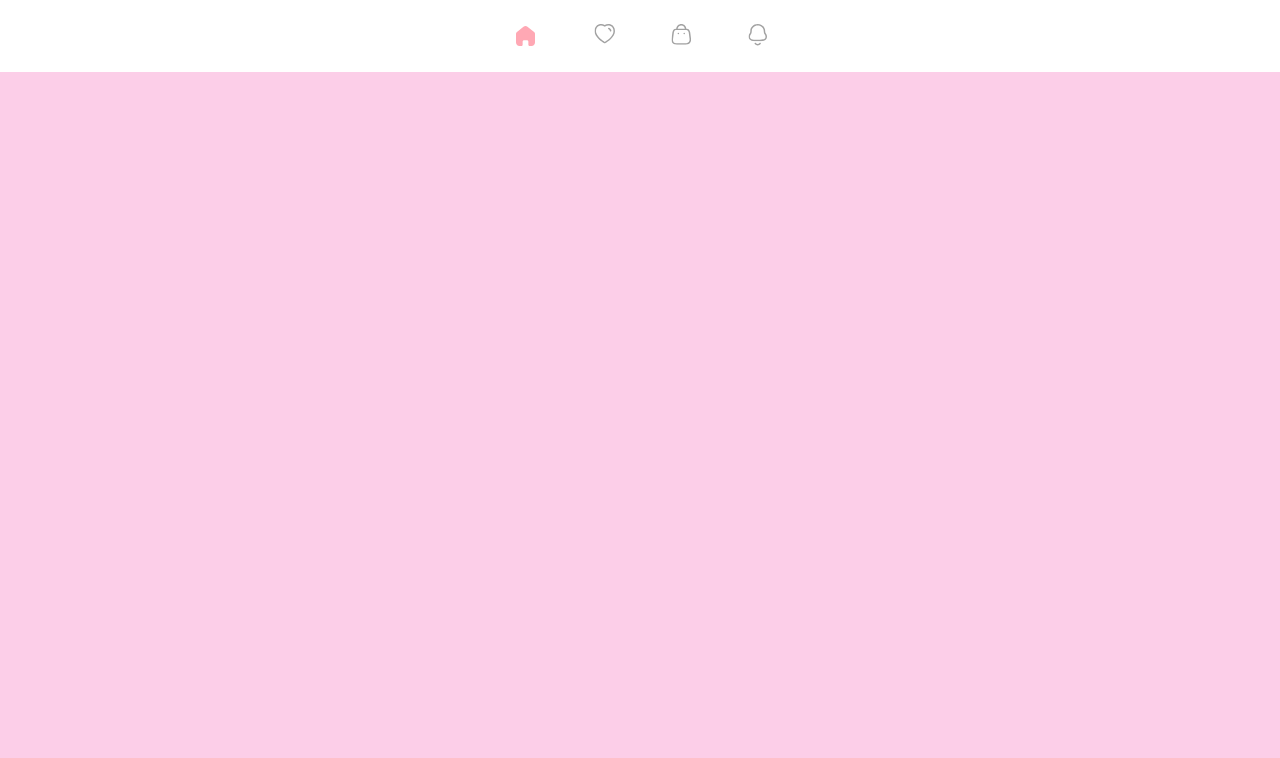
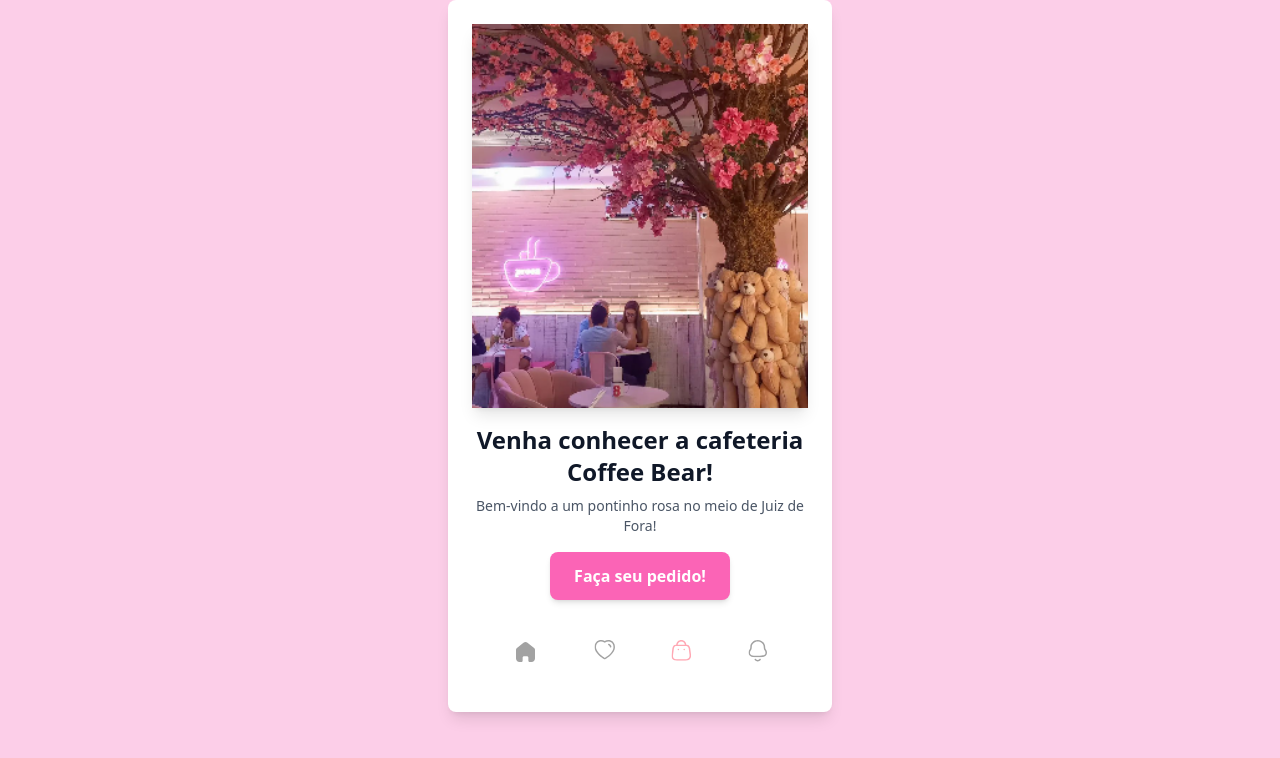
Before and after one commit to Belaginglass/coffeeBear, a website: page src/index.html in a window 1280 px wide. Drawn offline with Linux system fonts and the light colour scheme.

Commit message:
ajustada tela inicial

```diff
--- a/src/index.html
+++ b/src/index.html
@@ -8,14 +8,33 @@
     <link href="./output.css" rel="stylesheet">
 </head>
 
-<body class="bg-pink-200">
+<body class="bg-pink-200 flex flex-col items-center">
+    <!-- Container vertical -->
+    <div class="relative w-full max-w-sm flex flex-col items-center space-y-4 rounded-lg shadow-lg bg-white p-6">
 
+        <!-- Imagem com tamanho ajustável -->
+        <div class="w-full h-96 overflow-hidden shadow-lg">
+            <img src="images/Inicial 1.png" alt="Coffee Bear"
+                class="w-full h-full object-cover">
+        </div>
+        <!-- Conteúdo abaixo da imagem -->
+        <div class="text-center text-gray-900">
+            <h1 class="text-2xl font-bold">Venha conhecer a cafeteria Coffee Bear!</h1>
+            <p class="mt-2 text-sm text-gray-600">
+                Bem-vindo a um pontinho rosa no meio de Juiz de Fora!
+            </p>
+
+            <!-- Botão -->
+            <a href="#" class="mt-4 inline-block bg-pink-400 text-white font-semibold py-3 px-6 rounded-lg shadow-md hover:bg-pink-500 transition">
+                Faça seu pedido!
+            </a>
+        </div>
         <div class="flex p-[24px] justify-center items-start gap-[56px] flex-shrink-0 bg-white">
             <a href="index.html">
                 <svg xmlns="http://www.w3.org/2000/svg" width="25" height="24" viewBox="0 0 25 24" fill="none">
                     <path
                         d="M9.64373 20.7821V17.7152C9.64372 16.9381 10.2757 16.3067 11.0584 16.3018H13.9326C14.7189 16.3018 15.3563 16.9346 15.3563 17.7152V20.7732C15.3562 21.4473 15.904 21.9951 16.5829 22H18.5438C19.4596 22.0023 20.3388 21.6428 20.9872 21.0007C21.6356 20.3586 22 19.4868 22 18.5775V9.86585C22 9.13139 21.6721 8.43471 21.1046 7.9635L14.443 2.67427C13.2785 1.74912 11.6154 1.77901 10.4854 2.74538L3.96701 7.9635C3.37274 8.42082 3.01755 9.11956 3 9.86585V18.5686C3 20.4637 4.54738 22 6.45617 22H8.37229C8.69917 22.0023 9.01349 21.8751 9.24547 21.6464C9.47746 21.4178 9.60793 21.1067 9.60792 20.7821H9.64373Z"
-          fill="#FFA8B4" />
+                        fill="#A2A2A2" />
                 </svg>
             </a>
             <a href="">
@@ -39,29 +58,31 @@
                 <svg xmlns="http://www.w3.org/2000/svg" width="21" height="21" viewBox="0 0 21 21" fill="none">
                     <mask id="mask0_3460_177" style="mask-type:luminance" maskUnits="userSpaceOnUse" x="0" y="4" width="21"
                         height="17">
-          <path fill-rule="evenodd" clip-rule="evenodd" d="M0.5 4.5401H20.0859V20.7217H0.5V4.5401Z" fill="white" />
+                        <path fill-rule="evenodd" clip-rule="evenodd" d="M0.5 4.5401H20.0859V20.7217H0.5V4.5401Z"
+                            fill="white" />
                     </mask>
                     <g mask="url(#mask0_3460_177)">
                         <path fill-rule="evenodd" clip-rule="evenodd"
                             d="M5.21547 6.0401C4.77447 6.0401 3.30047 6.2181 2.87747 8.5021L2.10547 14.5021C1.85447 16.1851 2.04847 17.4031 2.68347 18.1401C3.31047 18.8681 4.43247 19.2221 6.11247 19.2221H14.4605C15.5085 19.2221 16.9395 19.0131 17.8035 18.0151C18.4895 17.2241 18.7255 16.0461 18.5055 14.5131L17.7265 8.4611C17.3945 6.9701 16.5185 6.0401 15.3945 6.0401H5.21547ZM14.4605 20.7221H6.11247C3.96947 20.7221 2.47647 20.1971 1.54747 19.1181C0.61447 18.0361 0.30247 16.4131 0.62047 14.2951L1.39647 8.2691C1.90647 5.5061 3.77147 4.5401 5.21547 4.5401H15.3945C16.8445 4.5401 18.6075 5.5031 19.2025 8.2041L19.9915 14.3111C20.2745 16.2821 19.9205 17.8631 18.9375 18.9971C17.9595 20.1251 16.4115 20.7221 14.4605 20.7221Z"
-            fill="#A2A2A2" />
+                            fill="#FFA8B4" />
                     </g>
                     <path fill-rule="evenodd" clip-rule="evenodd"
                         d="M14.5978 5.82031C14.1838 5.82031 13.8478 5.48431 13.8478 5.07031C13.8478 3.10131 12.2458 1.50031 10.2778 1.50031H10.2628C9.32178 1.50031 8.40478 1.87931 7.73978 2.54031C7.07178 3.20531 6.68878 4.12831 6.68878 5.07031C6.68878 5.48431 6.35278 5.82031 5.93878 5.82031C5.52478 5.82031 5.18878 5.48431 5.18878 5.07031C5.18878 3.73131 5.73278 2.42231 6.68078 1.47731C7.62578 0.538305 8.92878 0.000305176 10.2598 0.000305176H10.2808C13.0738 0.000305176 15.3478 2.27431 15.3478 5.07031C15.3478 5.48431 15.0118 5.82031 14.5978 5.82031Z"
-          fill="#A2A2A2" />
+                        fill="#FFA8B4" />
                     <path fill-rule="evenodd" clip-rule="evenodd"
                         d="M13.2433 10.3242H13.1973C12.7833 10.3242 12.4473 9.98822 12.4473 9.57422C12.4473 9.16022 12.7833 8.82422 13.1973 8.82422C13.6113 8.82422 13.9703 9.16022 13.9703 9.57422C13.9703 9.98822 13.6573 10.3242 13.2433 10.3242Z"
-          fill="#A2A2A2" />
+                        fill="#FFA8B4" />
                     <path fill-rule="evenodd" clip-rule="evenodd"
                         d="M7.41219 10.3242H7.36719C6.95319 10.3242 6.61719 9.98822 6.61719 9.57422C6.61719 9.16022 6.95319 8.82422 7.36719 8.82422C7.78119 8.82422 8.14019 9.16022 8.14019 9.57422C8.14019 9.98822 7.82619 10.3242 7.41219 10.3242Z"
-          fill="#A2A2A2" />
+                        fill="#FFA8B4" />
                 </svg>
             </a>
             <a href="">
                 <svg xmlns="http://www.w3.org/2000/svg" width="19" height="22" viewBox="0 0 19 22" fill="none">
                     <mask id="mask0_3460_224" style="mask-type:luminance" maskUnits="userSpaceOnUse" x="0" y="0" width="19"
                         height="18">
-          <path fill-rule="evenodd" clip-rule="evenodd" d="M0.500061 0H18.997V17.348H0.500061V0Z" fill="white" />
+                        <path fill-rule="evenodd" clip-rule="evenodd" d="M0.500061 0H18.997V17.348H0.500061V0Z"
+                            fill="white" />
                     </mask>
                     <g mask="url(#mask0_3460_224)">
                         <path fill-rule="evenodd" clip-rule="evenodd"
@@ -75,6 +96,7 @@
             </a>
         </div>
 
+    </div>
+
 </body>
-
 </html>
```
Also changed, not shown: src/output.css. Lines whose indentation alone changed are shown as unchanged.
